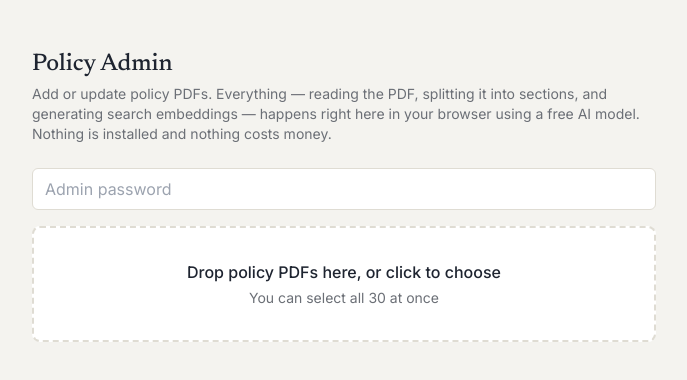
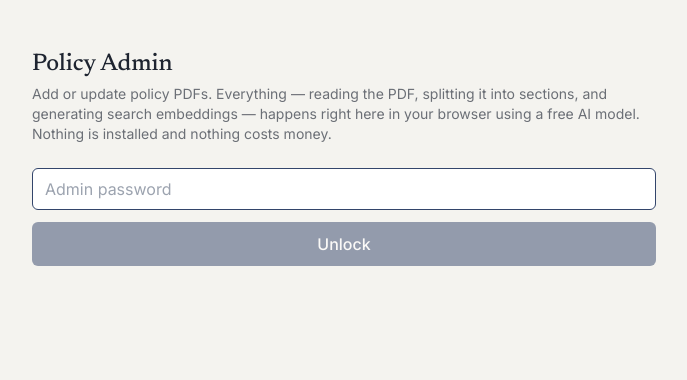
Before and after one commit to chandrabro/Policychatbot, a Next.js app: page /admin in a window 1280 px wide. Shown: the top 380 px of the page, without its empty margins (296-983 px from the left). Built offline with nearby package versions, Linux system fonts and the light colour scheme.

Commit message:
Update page.tsx

```diff
--- a/app/admin/page.tsx
+++ b/app/admin/page.tsx
@@ -31,9 +31,35 @@ function withTimeout<T>(promise: Promise<T>, ms: number, message: string): Promi
 
 export default function AdminPage() {
   const [password, setPassword] = useState("");
+  const [unlocked, setUnlocked] = useState(false);
+  const [verifying, setVerifying] = useState(false);
+  const [passwordError, setPasswordError] = useState<string | null>(null);
   const [rows, setRows] = useState<FileRow[]>([]);
   const [running, setRunning] = useState(false);
   const inputRef = useRef<HTMLInputElement>(null);
+
+  const verifyPassword = async (e: React.FormEvent) => {
+    e.preventDefault();
+    setVerifying(true);
+    setPasswordError(null);
+    try {
+      const res = await fetch("/api/admin/verify", {
+        method: "POST",
+        headers: { "Content-Type": "application/json" },
+        body: JSON.stringify({ password }),
+      });
+      if (!res.ok) {
+        const data = await res.json();
+        setPasswordError(data.error || "Wrong password.");
+        return;
+      }
+      setUnlocked(true);
+    } catch {
+      setPasswordError("Couldn't reach the server — try again.");
+    } finally {
+      setVerifying(false);
+    }
+  };
 
   const addFiles = (files: FileList | null) => {
     if (!files) return;
@@ -64,6 +90,10 @@ export default function AdminPage() {
           (p: ModelProgress) => {
             if (p.status === "progress" && typeof p.progress === "number") {
               updateRow(index, { detail: `Downloading AI model… ${Math.round(p.progress)}%` });
+            } else if (p.status === "embedding_batch") {
+              updateRow(index, {
+                detail: `Embedding ${chunks.length} chunks… ${p.progress}%`,
+              });
             } else if (p.status === "ready" || p.status === "done") {
               updateRow(index, { detail: `Embedding ${chunks.length} chunks…` });
             }
@@ -134,14 +164,27 @@ export default function AdminPage() {
         nothing costs money.
       </p>
 
+      {!unlocked ? (
+        <form onSubmit={verifyPassword} className="mt-6">
           <input
             type="password"
             value={password}
             onChange={(e) => setPassword(e.target.value)}
             placeholder="Admin password"
-        className="mt-6 w-full rounded-md border border-line bg-panel px-3 py-2 text-ink outline-none focus:border-navy"
+            autoFocus
+            className="w-full rounded-md border border-line bg-panel px-3 py-2 text-ink outline-none focus:border-navy"
           />
-
+          {passwordError && <p className="mt-2 text-sm text-amber">{passwordError}</p>}
+          <button
+            type="submit"
+            disabled={verifying || !password}
+            className="mt-3 w-full rounded-md bg-navy py-2.5 font-medium text-white transition hover:bg-navy-dark disabled:opacity-50"
+          >
+            {verifying ? "Checking…" : "Unlock"}
+          </button>
+        </form>
+      ) : (
+        <>
           <div
             onClick={() => inputRef.current?.click()}
             onDragOver={(e) => e.preventDefault()}
@@ -149,7 +192,7 @@ export default function AdminPage() {
               e.preventDefault();
               addFiles(e.dataTransfer.files);
             }}
-        className="mt-4 cursor-pointer rounded-lg border-2 border-dashed border-line bg-panel p-8 text-center hover:border-navy"
+            className="mt-6 cursor-pointer rounded-lg border-2 border-dashed border-line bg-panel p-8 text-center hover:border-navy"
           >
             <input
               ref={inputRef}
@@ -196,6 +239,8 @@ export default function AdminPage() {
               {running ? "Indexing…" : `Index ${rows.length} file(s)`}
             </button>
           )}
+        </>
+      )}
     </main>
   );
 }
```
Lines whose indentation alone changed are shown as unchanged.
